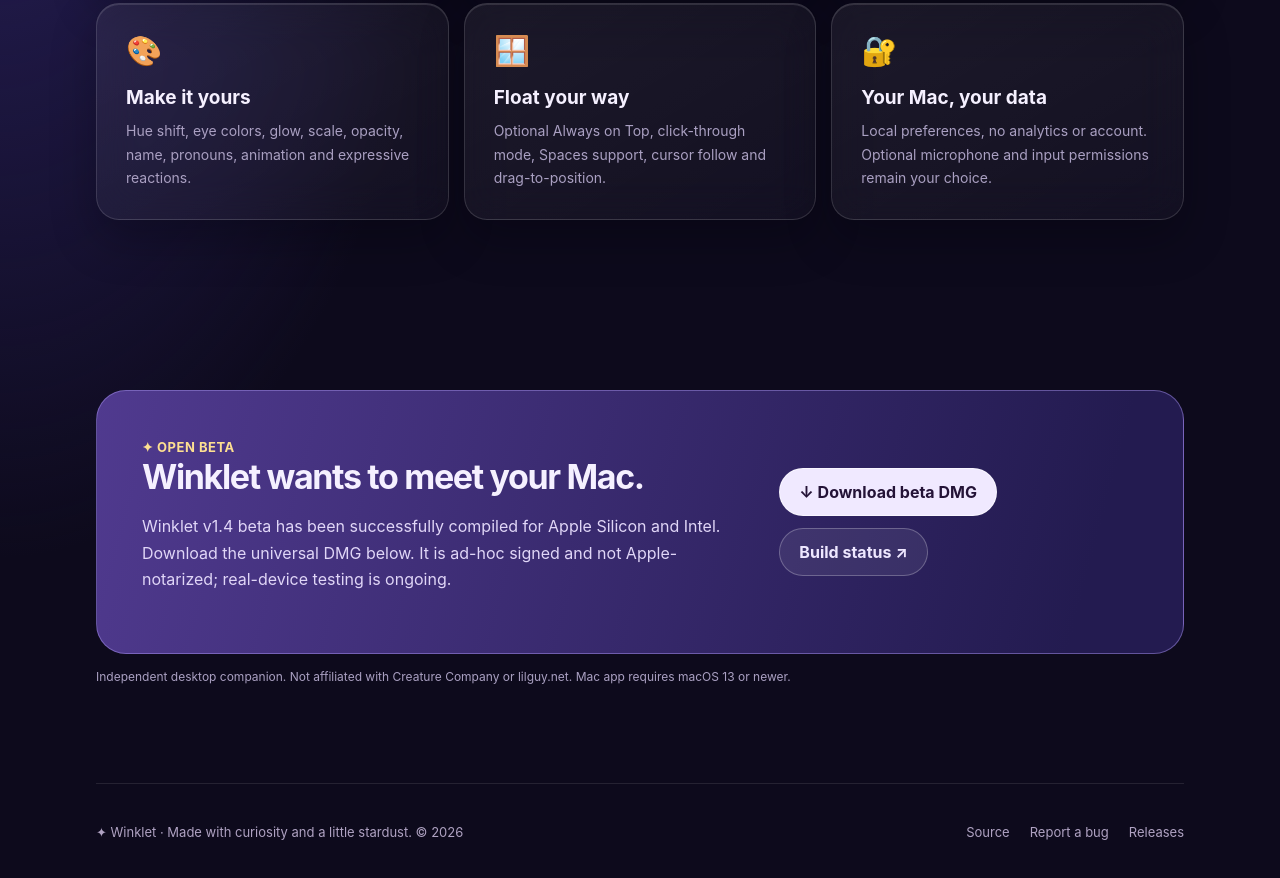
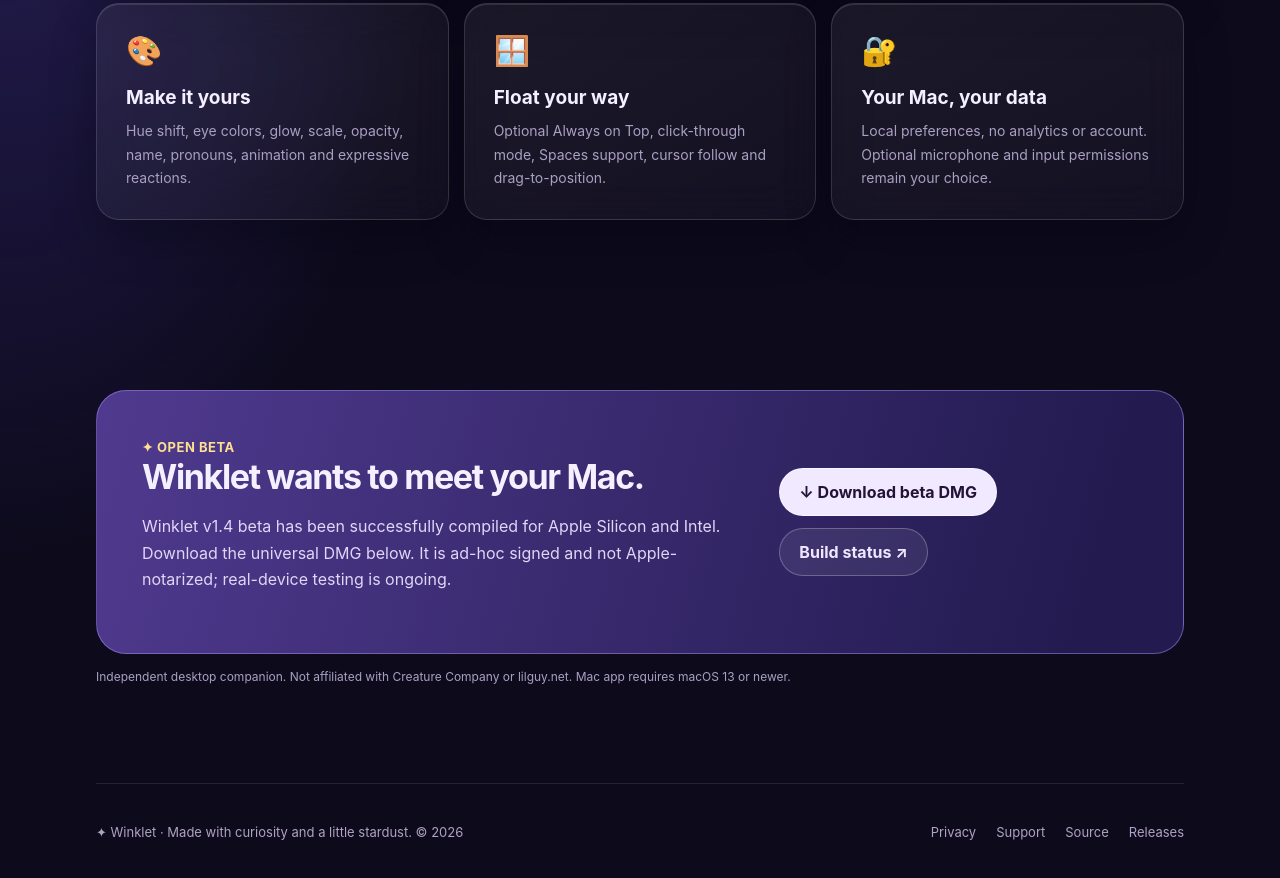
Before and after one commit to y2kbeatzz-dot/Winklet, a plain HTML site: page docs/index.html in a window 1280 px wide. Shown: the part 1478-2356 px from the top of the page. Drawn offline with Linux system fonts and the light colour scheme.

Commit message:
Link website privacy and support pages

```diff
--- a/docs/index.html
+++ b/docs/index.html
@@ -77,7 +77,7 @@
       </section>
       <section id="download"><div class="banner"><div><span class="status">✦ OPEN BETA</span><h2>Winklet wants to meet your Mac.</h2><p>Winklet v1.4 beta has been successfully compiled for Apple Silicon and Intel. Download the universal DMG below. It is ad-hoc signed and not Apple-notarized; real-device testing is ongoing.</p></div><div class="actions"><a class="pill" href="https://github.com/y2kbeatzz-dot/Winklet/releases/download/v1.4.0-beta.1/Winklet-v1.4.0-beta.1-macOS-universal.dmg">↓ Download beta DMG</a><a class="pill secondary" href="https://github.com/y2kbeatzz-dot/Winklet/actions">Build status ↗</a></div></div><p class="disclaimer">Independent desktop companion. Not affiliated with Creature Company or lilguy.net. Mac app requires macOS 13 or newer.</p></section>
     </main>
-    <footer class="footer"><div>✦ Winklet · Made with curiosity and a little stardust. © 2026</div><nav><a href="https://github.com/y2kbeatzz-dot/Winklet">Source</a><a href="https://github.com/y2kbeatzz-dot/Winklet/issues">Report a bug</a><a href="https://github.com/y2kbeatzz-dot/Winklet/releases">Releases</a></nav></footer>
+    <footer class="footer"><div>✦ Winklet · Made with curiosity and a little stardust. © 2026</div><nav><a href="privacy.html">Privacy</a><a href="support.html">Support</a><a href="https://github.com/y2kbeatzz-dot/Winklet">Source</a><a href="https://github.com/y2kbeatzz-dot/Winklet/releases">Releases</a></nav></footer>
   </div>
   <script>
     const buddy=document.getElementById('buddy'),hue=document.getElementById('hue');
```
